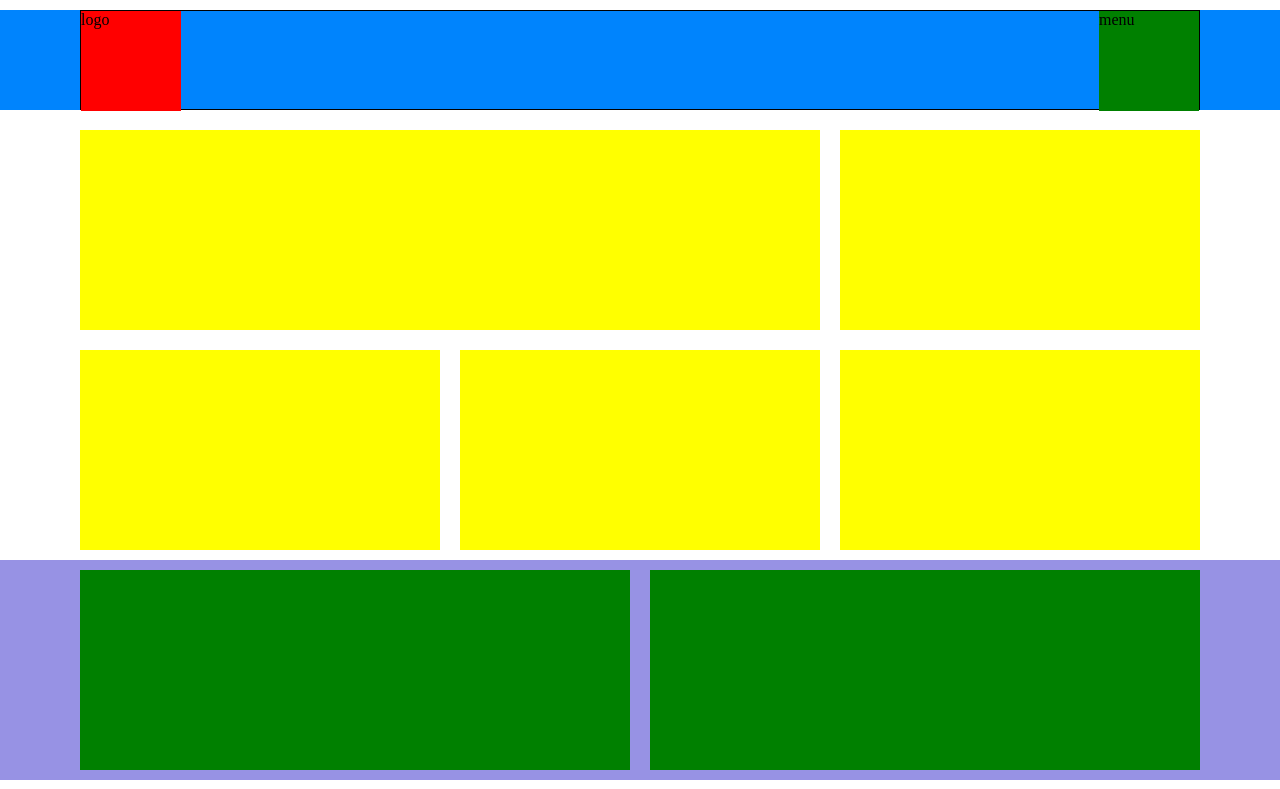
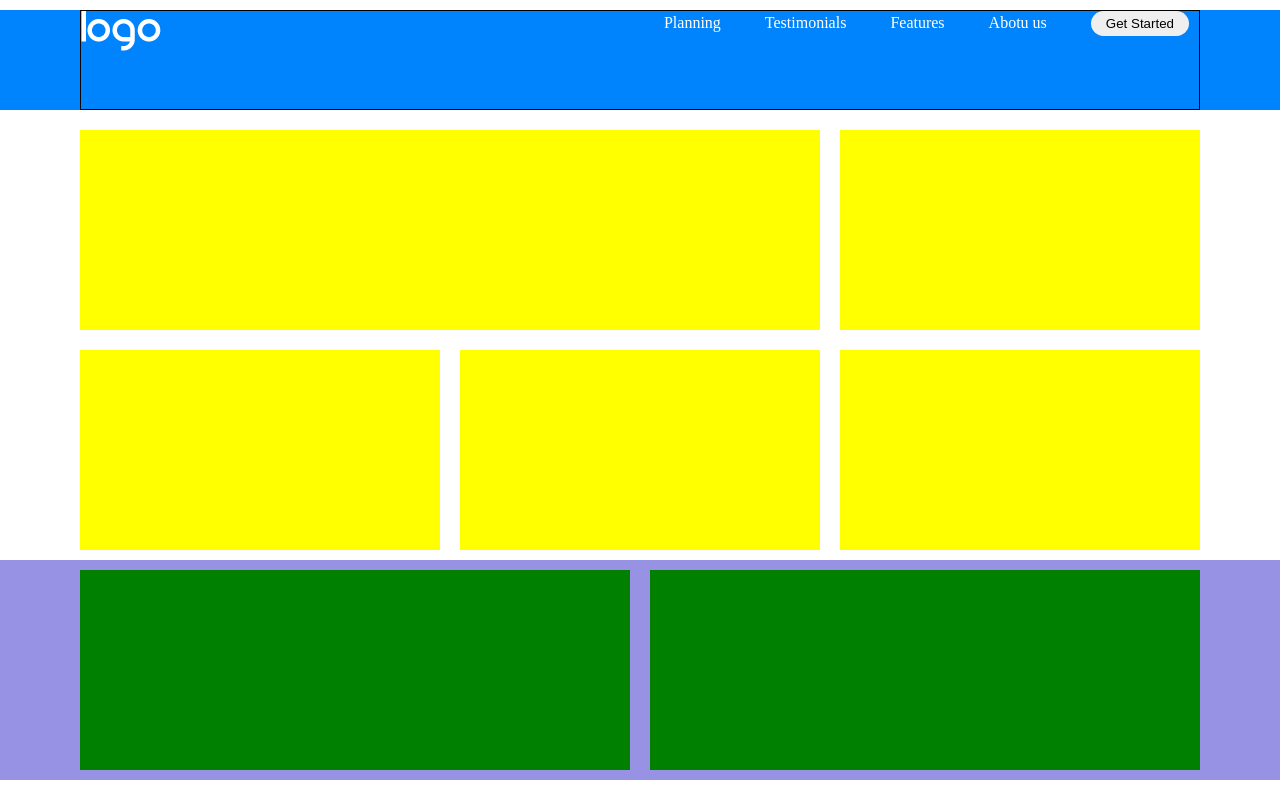
Before and after one commit to robertobenfini/htmlcss-responsive-layout, a plain HTML site: page index.html in a window 1280 px wide. Shown: the top 789 px of the page. Drawn offline with Linux system fonts and the light colour scheme.

Commit message:
[ADD] logo+menu-header

```diff
--- a/css/style.css
+++ b/css/style.css
@@ -72,29 +72,28 @@
 .col-60, .col-40{
     width: calc(100% - 20px);
     margin: 10px;
-    height: 200px;
     background-color: blue;
+}
+
+.tasto-bianco{
+    padding: 5px 15px;
+    border: none;
+    border-radius: 20px;
 }
 /*fine layout*/
 
 /*header*/
-.logo{
-    height: 100px;
-    width: 100px;
-    background-color: red;
+.menu{
+    display: none;
 }
 
-.hamburger{
-    height: 100px;
-    width: 100px;
-    background-color: red;
+.margin-link{
+    margin: 0 10px 0 30px;
 }
 
-.menu{
-    height: 100px;
-    width: 100px;
-    background-color: green;
-    display: none;
+.link-nav{
+    text-decoration: none;
+    color: white;
 }
 /*fine header*/
 
--- a/index.html
+++ b/index.html
@@ -4,6 +4,7 @@
         <meta charset="UTF-8">
         <meta http-equiv="X-UA-Compatible" content="IE=edge">
         <meta name="viewport" content="width=device-width, initial-scale=1.0">
+        <link rel="stylesheet" href="https://cdnjs.cloudflare.com/ajax/libs/font-awesome/6.4.0/css/all.min.css" integrity="sha512-iecdLmaskl7CVkqkXNQ/ZH/XLlvWZOJyj7Yy7tcenmpD1ypASozpmT/E0iPtmFIB46ZmdtAc9eNBvH0H/ZpiBw==" crossorigin="anonymous" referrerpolicy="no-referrer">
         <link rel="stylesheet" href="./css/style.css">
         <title>Responsive Layout</title>
     </head>
@@ -13,9 +14,17 @@
             <div class="container">
                 <div class="riga">
                     <div class="col-100 flex space-between">
-                        <div class="logo">logo</div>
-                        <div class="hamburger">hamburger</div>
-                        <div class="menu">menu</div>
+                        <div class="logo">
+                            <img src="./img/logo.png" alt="logo">
+                        </div>
+                        <div class="hamburger"><i class="fa-sharp fa-solid fa-bars fa-lg" style="color: #ffffff;"></i></div>
+                        <div class="menu">
+                            <span class="margin-link"><a href="#" class="link-nav">Planning</a></span>
+                            <span class="margin-link"><a href="#" class="link-nav">Testimonials</a></span>
+                            <span class="margin-link"><a href="#" class="link-nav">Features</a></span>
+                            <span class="margin-link"><a href="#" class="link-nav">Abotu us</a></span>
+                            <span class="margin-link"><button class="tasto-bianco">Get Started</button></span>
+                        </div>
                     </div>
                 </div>
             </div>
```
